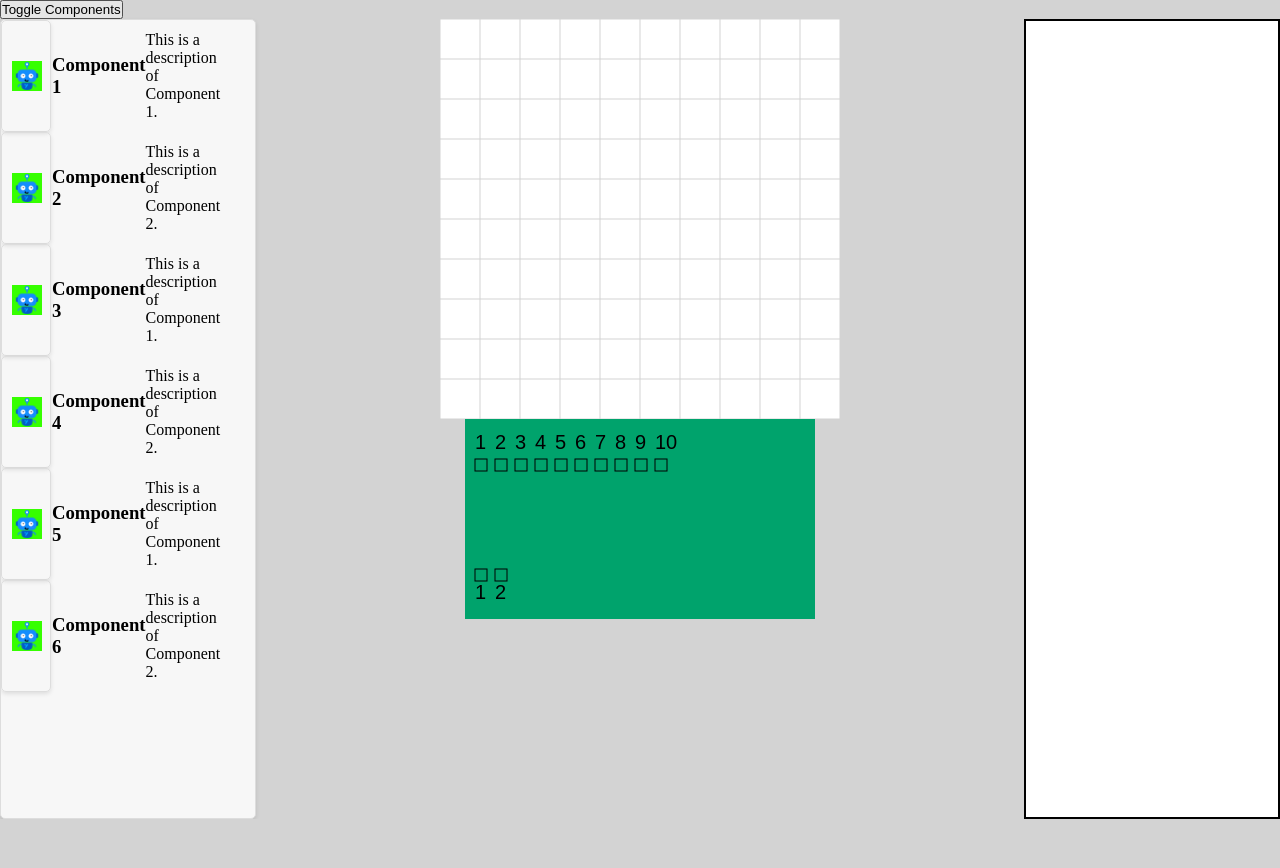
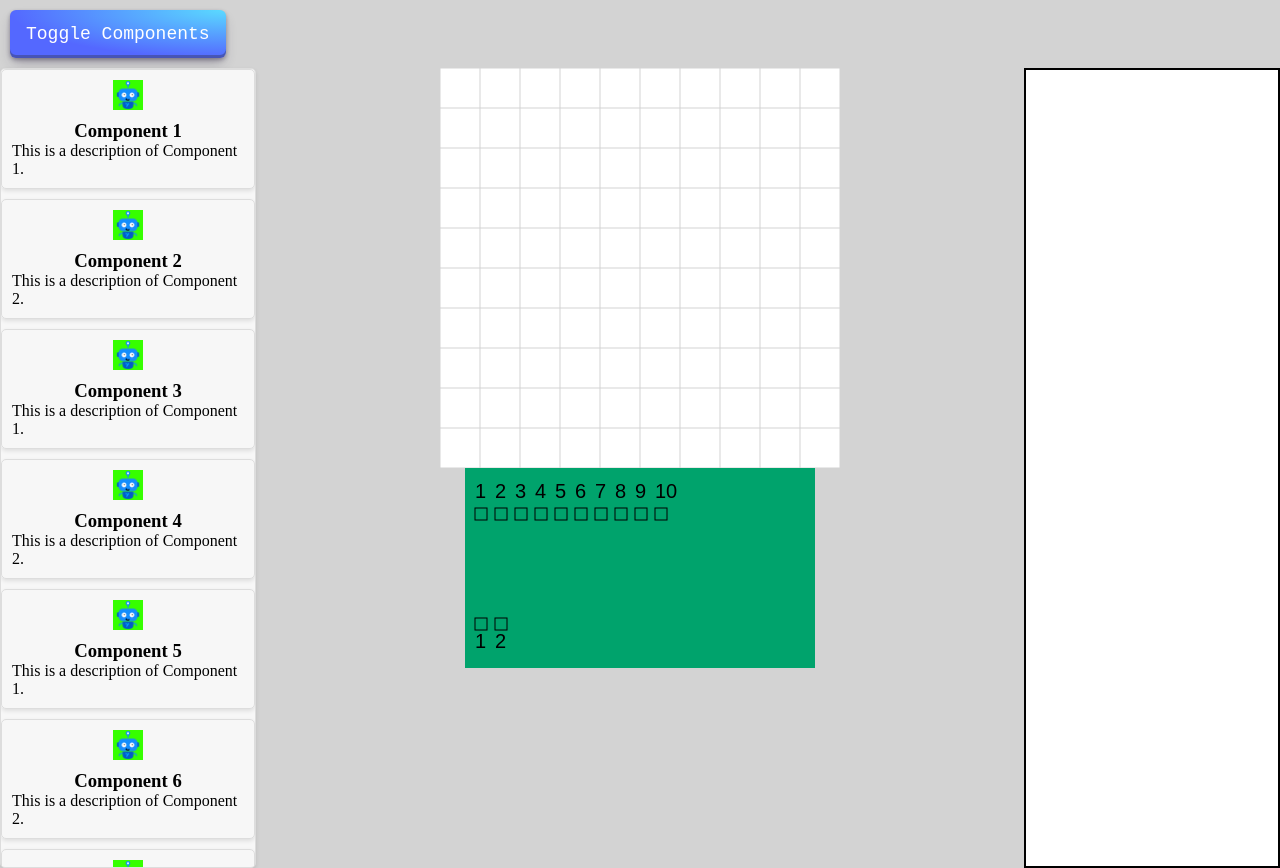
Before and after one commit to BennoCrafter/VirtualEnv, a plain HTML site: page index.html in a window 1280 px wide. Before the commit the page ends 819 px from the top, so only its background shows below. Drawn offline with Linux system fonts and the light colour scheme.

Commit message:
added current selected component

```diff
--- /dev/null
+++ b/Ui/Components/Scripts/componentHandler.js
@@ -0,0 +1,54 @@
+class ComponentHandler{
+    constructor(){
+        this.currentComp = undefined
+        this.renderComponents()
+    }
+
+    setComponent(comp){
+        this.currentComp = comp
+    }
+
+    getCurrentComponent(){
+        return this.currentComp
+    }
+
+    renderComponents() {
+        const componentList = document.getElementById('component-list');
+
+        // Fetch JSON data
+        fetch('Ui/Components/components.json')
+            .then(response => response.json())
+            .then(components => {
+                components.forEach(component => {
+                    const listItem = document.createElement('div');
+                    listItem.classList.add('list-item');
+
+                    const image = document.createElement('img');
+                    image.src = component.image;
+                    image.alt = component.name;
+
+                    const name = document.createElement('h3');
+                    name.textContent = component.name;
+
+                    const description = document.createElement('p');
+                    description.textContent = component.description;
+
+                    listItem.addEventListener('click', () => {
+                        this.setComponent(component)
+                        console.log(component.name)
+                    });
+
+                    listItem.appendChild(image);
+                    listItem.appendChild(name);
+                    listItem.appendChild(description);
+
+                    componentList.appendChild(listItem);
+                });
+                // add extra blank componentf for scrolling
+
+            })
+            .catch(error => {
+                console.error('Error fetching data:', error);
+            });
+    }
+}
--- a/Ui/Components/Scripts/renderComponents.js
+++ /dev/null
@@ -1,35 +0,0 @@
-function renderComponents() {
-    const componentList = document.getElementById('component-list');
-
-    // Fetch JSON data
-    fetch('Ui/Components/components.json')
-        .then(response => response.json())
-        .then(components => {
-            components.forEach(component => {
-                const listItem = document.createElement('div');
-                listItem.classList.add('list-item');
-
-                const image = document.createElement('img');
-                image.src = component.image;
-                image.alt = component.name;
-
-                const name = document.createElement('h3');
-                name.textContent = component.name;
-
-                const description = document.createElement('p');
-                description.textContent = component.description;
-
-                listItem.appendChild(image);
-                listItem.appendChild(name);
-                listItem.appendChild(description);
-
-                componentList.appendChild(listItem);
-            });
-        })
-        .catch(error => {
-            console.error('Error fetching data:', error);
-        });
-}
-
-// Call the function to render components
-renderComponents();
--- a/Ui/Components/Scripts/toggleButton.js
+++ /dev/null
@@ -1,12 +0,0 @@
-let toggleComponents = button => {
-    let element = document.getElementById("component-list");
-    let hidden = element.getAttribute("hidden");
-
-    if (hidden) {
-       element.removeAttribute("hidden");
-       button.innerText = "Hide Components";
-    } else {
-       element.setAttribute("hidden", "hidden");
-       button.innerText = "Show Components";
-    }
-  }
--- /dev/null
+++ b/Ui/Components/Scripts/toggleCompButton.js
@@ -0,0 +1,23 @@
+let toggleComponents = button => {
+   let element = document.getElementById("component-list");
+   let isHidden = element.classList.contains("hide");
+
+   if (isHidden) {
+       element.classList.remove("hide");
+       button.innerText = "Hide Components";
+   } else {
+       element.classList.add("hide");
+
+       // After the transition is complete, add the hidden attribute
+       element.addEventListener("transitionend", function () {
+           element.style.opacity = 1;
+       }, { once: true });
+
+       button.innerText = "Show Components";
+   }
+}
+
+const toggleCompButton = document.getElementById("toggle-comp-button");
+toggleCompButton.addEventListener("click", () => {
+   toggleComponents(toggleCompButton);
+});
--- a/css/components-style.css
+++ b/css/components-style.css
@@ -1,3 +1,21 @@
+.list-item {
+    display: flex;
+    flex-direction: column; /* Changed from 'row' to 'column' */
+    align-items: center;
+    padding: 10px;
+    border: 1px solid #ddd;
+    border-radius: 5px;
+    box-shadow: 0 2px 4px rgba(0, 0, 0, 0.1);
+    width: 100%;
+}
+
+.list-item img {
+    max-width: 30px; /* Adjust the width as needed */
+    max-height: 30px; /* Set a maximum height to control thickness */
+    margin-bottom: 10px; /* Changed from 'margin-right' to 'margin-bottom' */
+}
+
+
 #component-list {
     position: absolute;
     width: 20%;
@@ -6,26 +24,44 @@
     border: 1px solid #ddd;
     border-radius: 5px;
     box-shadow: 0 2px 4px rgba(0, 0, 0, 0.1);
+
+    /* animation */
+    opacity: 1;
+    transform: translateX(0);
+    transition: opacity 0.5s, transform 0.5s;
 }
+
+#component-list::-webkit-scrollbar {
+    display: none;
+}
+
+#component-list.hide {
+    opacity: 0;
+    transform: translateX(-100%);
+}
+
 .list-container {
     z-index: 1;
-    height: 400px; /* Adjust the height as needed */
+    height: auto; /* Remove fixed height */
     overflow-x: scroll;
     border: 1px solid #ccc; /* Optional: Add a border for visual separation */
-    width: 200px;
+    width: 100%;
 }
+
 .list-item {
     display: flex;
-    flex-direction: row;
+    flex-direction: column;
     align-items: center;
     padding: 10px;
     border: 1px solid #ddd;
     border-radius: 5px;
     box-shadow: 0 2px 4px rgba(0, 0, 0, 0.1);
-    width: 50px;
+    width: 100%;
+    margin-bottom: 10px; /* Add margin to separate items */
 }
+
 .list-item img {
-    max-width: 30px; /* Adjust the width as needed */
-    max-height: 30px; /* Set a maximum height to control thickness */
-    margin-right: 10px;
+    max-width: 30px;
+    max-height: 30px;
+    margin-bottom: 10px;
 }
--- a/css/style.css
+++ b/css/style.css
@@ -35,9 +35,3 @@ body {
     margin-right: auto;
     display: block;
 }
-
-
-#toggle-button {
-    margin: 10px;
-    cursor: pointer;
-}
--- /dev/null
+++ b/css/toggleCompButton-style.css
@@ -0,0 +1,49 @@
+.toggle-comp-button {
+  align-items: center;
+  appearance: none;
+  background-image: radial-gradient(100% 100% at 100% 0, #5adaff 0, #5468ff 100%);
+  border: 0;
+  border-radius: 6px;
+  box-shadow: rgba(45, 35, 66, .4) 0 2px 4px,rgba(45, 35, 66, .3) 0 7px 13px -3px,rgba(58, 65, 111, .5) 0 -3px 0 inset;
+  box-sizing: border-box;
+  color: #fff;
+  cursor: pointer;
+  display: inline-flex;
+  font-family: "JetBrains Mono",monospace;
+  height: 48px;
+  justify-content: center;
+  line-height: 1;
+  list-style: none;
+  overflow: hidden;
+  padding-left: 16px;
+  padding-right: 16px;
+  position: relative;
+  text-align: left;
+  text-decoration: none;
+  transition: box-shadow .15s,transform .15s;
+  user-select: none;
+  -webkit-user-select: none;
+  touch-action: manipulation;
+  white-space: nowrap;
+  will-change: box-shadow,transform;
+  font-size: 18px;
+}
+
+.toggle-comp-button:focus {
+  box-shadow: #3c4fe0 0 0 0 1.5px inset, rgba(45, 35, 66, .4) 0 2px 4px, rgba(45, 35, 66, .3) 0 7px 13px -3px, #3c4fe0 0 -3px 0 inset;
+}
+
+.toggle-comp-button:hover {
+  box-shadow: rgba(45, 35, 66, .4) 0 4px 8px, rgba(45, 35, 66, .3) 0 7px 13px -3px, #3c4fe0 0 -3px 0 inset;
+  transform: translateY(-2px);
+}
+
+.toggle-comp-button:active {
+  box-shadow: #3c4fe0 0 3px 7px inset;
+  transform: translateY(2px);
+}
+
+#toggle-comp-button {
+  margin: 10px;
+  cursor: pointer;
+}
--- a/index.html
+++ b/index.html
@@ -8,20 +8,20 @@
     <link rel="stylesheet" href="css/style.css">
     <link rel="stylesheet" href="css/components-style.css">
     <link rel="stylesheet" href="css/inspector-style.css">
+    <link rel="stylesheet" href="css/toggleCompButton-style.css">
 </head>
 <body>
-    <button onclick="toggleComponents(this)">Toggle Components</button>
-    <div class="list-container" id="component-list"></div>
+    <button id="toggle-comp-button" class="toggle-comp-button" >Toggle Components</button>
+    <div class="list-container" id="component-list" ></div>
 
     <div id="inspector"></div>
     <div class="arduinoBase">
         <canvas id="board-canvas" width="400" height="400"></canvas>
         <canvas id="arduino-canvas" width="350" height="200"></canvas>
     </div>
-
+    <script src="Ui/Components/Scripts/componentHandler.js"></script>
     <script src="js/script.js"></script>
-    <script src="Ui/Components/Scripts/renderComponents.js"></script>
     <script src="js/arduinoPartsCore.js"></script>
-    <script src="Ui/Components/Scripts/toggleButton.js"></script>
+    <script src="Ui/Components/Scripts/toggleCompButton.js"></script>
 </body>
 </html>
--- a/js/arduinoPartsCore.js
+++ b/js/arduinoPartsCore.js
@@ -3,7 +3,7 @@ class Arduino {
         // initilize canvas props
         this.canvas = canvas;
         this.context = this.canvas.getContext("2d");
-        this.canvas.addEventListener("click", this.checkPin.bind(this));
+        this.canvas.addEventListener("click", this.getPin.bind(this), );
 
         // setup slots that can be changes due the inspector
         this.slots = 10;
@@ -13,7 +13,6 @@ class Arduino {
 
         // draw arudino
         this.setupCanvas();
-        this.setupDecoration();
     }
 
     setupCanvas() {
@@ -37,6 +36,7 @@ class Arduino {
                     x: lastPositionX,
                     y: pinY,
                     number: i + 1,
+                    type: "default-pin",
                 });
             }
 
@@ -63,6 +63,7 @@ class Arduino {
                     x: lastPositionX,
                     y: pinY,
                     number: i + 1,
+                    type: "mass-pin",
                 });
             }
 
@@ -74,17 +75,7 @@ class Arduino {
         }
     }
 
-    setupDecoration() {
-        // draw usb input
-        const usbImage = new Image();
-        usbImage.src = "USB-input.png";
-
-        usbImage.onload = function () {
-            this.context.drawImage(usbImage, 0, this.canvas.height / 2);
-        }
-    }
-
-    checkPin(event) {
+    getPin(event) {
         const mouseX = event.clientX - this.canvas.getBoundingClientRect().left;
         const mouseY = event.clientY - this.canvas.getBoundingClientRect().top;
 
@@ -96,7 +87,7 @@ class Arduino {
                 mouseY >= pin.y &&
                 mouseY <= pin.y + this.pinSize
             ) {
-                console.log("Klick auf Pin: " + pin.number);
+                console.log("clicked " + pin.type + ": " + pin.number);
                 return pin.number;
             }
         }
--- a/js/script.js
+++ b/js/script.js
@@ -1,4 +1,5 @@
 import ("./arduinoPartsCore.js");
+import ("../Ui/Components/Scripts/componentHandler.js")
 
 let arduinoCanvas = document.getElementById("arduino-canvas");
 let boardCanvas = document.getElementById("board-canvas");
@@ -7,5 +8,6 @@ let inspector = document.getElementById("inspector");
 window.addEventListener("DOMContentLoaded", function () {
     arduinoCanvas = new Arduino(arduinoCanvas);
     boardCanvas = new Board(boardCanvas);
+    componentHanlder = new ComponentHandler();
     // inspector = new Inspector(inspector);
 });
```
Also changed, not shown: Ui/Components/Scripts/selectComponent.js (deleted), Ui/Components/components.json.
